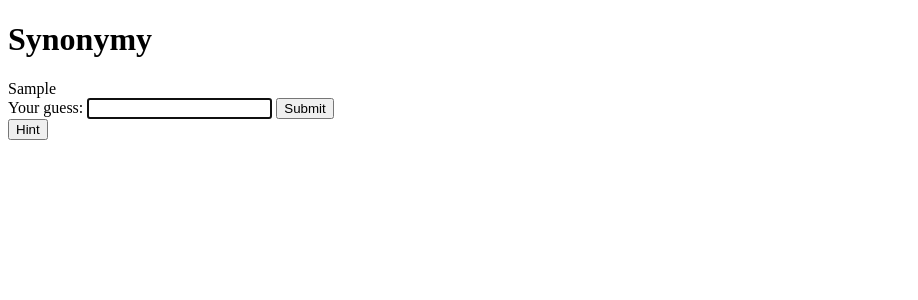
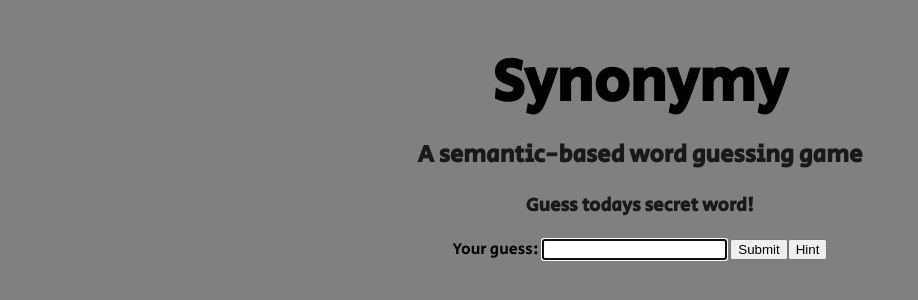
Before and after one commit to aidanvancil/Synonymy, a Django app: page / in a window 1280 px wide. Shown: the top 300 px of the page, without its empty margins (0-918 px from the left). Run offline with Django 4.2, Linux system fonts and the light colour scheme; tables that the repository leaves empty hold one stand-in row (values such as "Sample post"); data that the repository does not hold is empty.

Commit message:
Initial Web Page Styling
Table styling + Background Schematics
Organization for css variables will be implemented shortly.

```diff
--- /dev/null
+++ b/game/static/styles/base.css
@@ -0,0 +1,70 @@
+body {
+    font-family: 'Secular One', sans-serif;
+    text-align: center;
+    background-color: gray;
+}
+
+h1 {
+    font-size: 60px;
+    margin-bottom: -10px;
+}
+
+h2 {
+    opacity: 80%;
+}
+
+h3 {
+    opacity: 80%;
+}
+
+.GuessForm {
+	display: inline-flex;
+    margin-bottom: 5vh;
+}
+
+.err {
+    padding: 3vh 0vh;
+}
+
+@media (max-width: 500px) {
+  body {
+    top: 20px;
+    left: 20px;
+  }
+
+  h1, h2, h3 {
+    size: 10%;
+    left: 20px;
+  }
+}
+
+table {
+  border-collapse: collapse;
+  width: 60%;
+  margin: 0 auto;
+}
+
+th, td {
+  padding: 8px;
+  text-align: center;
+}
+
+th {
+  font-weight: bold;
+  position: relative;
+}
+
+th::after {
+  content: "";
+  position: absolute;
+  bottom: 0;
+  left: 50%;
+  transform: translateX(-50%);
+  height: 3px;
+  width: calc(100% - 16px);
+  background-color: black;
+}
+
+.main_table {
+
+}
--- a/game/templates/base.html
+++ b/game/templates/base.html
@@ -4,6 +4,10 @@
 {% load static %}
 <head>
     <link rel="icon" href="{% static 'images/logo.ico' %}" type="image/x-icon" />
+    <link rel="stylesheet" type="text/css" href="{% static 'styles/base.css' %}">
+    <link rel="preconnect" href="https://fonts.googleapis.com">
+    <link rel="preconnect" href="https://fonts.gstatic.com" crossorigin>
+    <link href="https://fonts.googleapis.com/css2?family=Secular+One&display=swap" rel="stylesheet">
     <title>{% block title %}Default Title{% endblock %}</title>
 </head>
 <body>
--- a/game/templates/game.html
+++ b/game/templates/game.html
@@ -4,34 +4,52 @@
 
 {% block content %}
   <h1>Synonymy</h1>
-  {{ word.word }}
+  <h2>A semantic-based word guessing game</h2>
+  <h3>Guess todays secret word!</h3>
+  <div class="GuessForm">
     <form method="post">
       {% csrf_token %}
-    {% if error_message %}
-      <div class="alert alert-danger">{{ error_message }}</div>
-    {% endif %}
       <label for="guess">Your guess:</label>
       <input type="text" name="guess" id="guess" required autofocus>
       <button type="submit">Submit</button>
     </form>
-
     <form method="post">
         {% csrf_token %}
         <button type="submit" name="hint" id="hint">Hint</button>
     </form>
+  </div>
+
+  {% if error_message %}
+        <div class="alert alert-danger err">{{ error_message }}</div>
+  {% endif %}
+
 
   {% if guesses %}
-    <h2>Guesses:</h2>
-    <ul>
+    <table class = "main_table">
+      <thead>
+        <tr>
+          <th>Number</th>
+          <th>Guess</th>
+          <th>Similarity</th>
+          <th>How Close?</th>
+        </tr>
+      </thead>
+      <tbody>
         {% for guess in guesses %}
-            <li>{{ guess.guess }} ({{ guess.similarity}})
+          <tr>
+            <td>num</td>
+            <td>{{ guess.guess }}</td>
+            <td>{{ guess.similarity}}</td>
+            <td>close</td>
             {% if guess.definition %}
-                <b>Definition: </b> {{ guess.definition }}
+                <td>Definition: {{ guess.definition }} </td>
             {% endif %}
-            </li>
+          </tr>
         {% endfor %}
-    </ul>
+      </tbody>
+    </table>
   {% endif %}
+
   {% if hints %}
     <h2>Hints:</h2>
     <ul>
--- a/game/utils.py
+++ b/game/utils.py
@@ -30,7 +30,7 @@ def getWord():
 def cor(guess, answer):
     guess_synset = lesk(guess, guess)
     answer_synset = lesk(answer, answer)
-    if not guess_synset:
+    if not guess_synset or not answer_synset:
         return [0, 0]
     sim_score = (guess_synset.wup_similarity(answer_synset))
 
```
Lines whose indentation alone changed are shown as unchanged.
